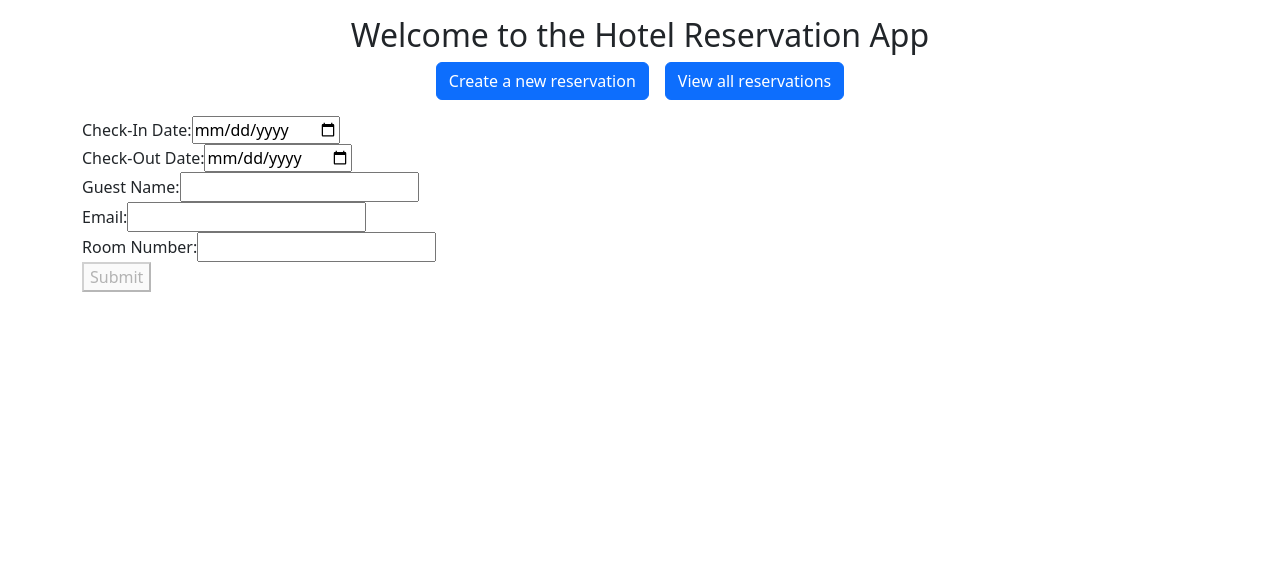
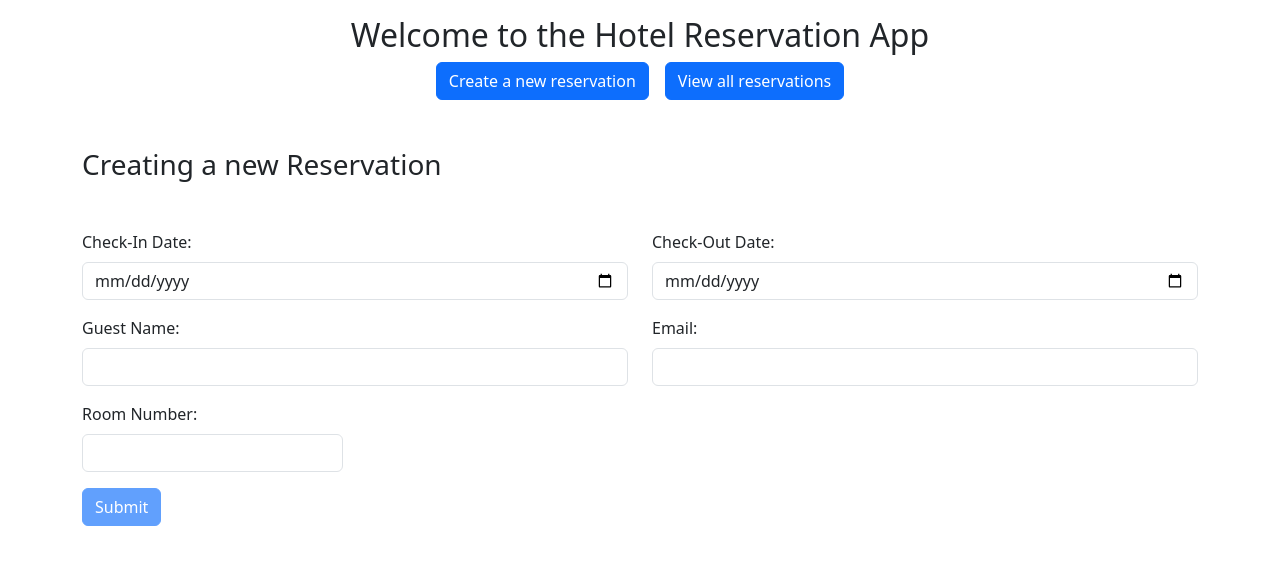
Before and after one commit to adarshsuman333/hotel-app, an Angular app: page /new in a window 1280 px wide. Shown: the top 564 px of the page. Built offline with nearby package versions, Linux system fonts and the light colour scheme.

Commit message:
Styling the reservation form component

```diff
--- a/src/app/reservation-form/reservation-form.component.html
+++ b/src/app/reservation-form/reservation-form.component.html
@@ -1,45 +1,56 @@
 <app-home></app-home>
+
+<h3 class="mt-5 mb-5">Creating a new Reservation</h3>
+
 <form [formGroup]="reservationForm" (ngSubmit)="onSubmit()">
 
-    <div>
-        <label for="checkInDate">Check-In Date:</label>
-        <input type ="date" formControlName="checkInDate">
-        <div *ngIf="reservationForm.get('checkInDate')?.invalid && reservationForm.get('checkInDate')?.touched" class="alert alert-danger">
-            Check-In Date is required.
+    <div class="row mb-3">
+        <div class="col">
+            <label class="form-label" for="checkInDate">Check-In Date:</label>
+            <input class="form-control" type ="date" formControlName="checkInDate">
+            <small class="text-danger" *ngIf="reservationForm.get('checkInDate')?.invalid && reservationForm.get('checkInDate')?.touched">
+                Check-In Date is required.
+            </small>
+        </div>
+
+        <div class="col">
+            <label class="form-label"  for="checkOutDate">Check-Out Date:</label>
+            <input class="form-control" type ="date" formControlName="checkOutDate">
+            <small class="text-danger" *ngIf="reservationForm.get('checkOutDate')?.invalid && reservationForm.get('checkOutDate')?.touched">
+                Check-Out Date is required.
+            </small>
         </div>
     </div>
 
-    <div>
-        <label for="checkOutDate">Check-Out Date:</label>
-        <input type ="date" formControlName="checkOutDate">
-        <div *ngIf="reservationForm.get('checkOutDate')?.invalid && reservationForm.get('checkOutDate')?.touched" class="alert alert-danger">
-            Check-Out Date is required.
+    <div class="row mb-3">
+        <div class="col">
+            <label class="form-label" for="guestName">Guest Name:</label>
+            <input class="form-control" type ="text" formControlName="guestName">
+            <small class="text-danger" *ngIf="reservationForm.get('guestName')?.invalid && reservationForm.get('guestName')?.touched" >
+                Guest Name is required.
+            </small>
+        </div>
+
+        <div class="col">
+            <label class="form-label" for="guestEmail">Email:</label>
+            <input class="form-control" type ="email" formControlName="guestEmail">
+            <small class="text-danger" *ngIf="reservationForm.get('guestEmail')?.invalid && reservationForm.get('guestEmail')?.touched">
+                Email is required.
+            </small>
         </div>
     </div>
 
-    <div>
-        <label for="guestName">Guest Name:</label>
-        <input type ="text" formControlName="guestName">
-        <div *ngIf="reservationForm.get('guestName')?.invalid && reservationForm.get('guestName')?.touched" class="alert alert-danger">
-            Guest Name is required.
+    <div class="row mb-3">
+        <div class="col-3">
+            <label class="form-label" for="roomNumber">Room Number:</label>
+            <input class="form-control" type ="number" formControlName="roomNumber">
+            <small class="text-danger" *ngIf="reservationForm.get('roomNumber')?.invalid && reservationForm.get('roomNumber')?.touched">
+                Room Number is required.
+            </small>
         </div>
     </div>
 
-    <div>
-        <label for="guestEmail">Email:</label>
-        <input type ="email" formControlName="guestEmail">
-        <div *ngIf="reservationForm.get('guestEmail')?.invalid && reservationForm.get('guestEmail')?.touched" class="alert alert-danger">
-            Email is required.
-        </div>
-    </div>
 
-    <div>
-        <label for="roomNumber">Room Number:</label>
-        <input type ="number" formControlName="roomNumber">
-        <div *ngIf="reservationForm.get('roomNumber')?.invalid && reservationForm.get('roomNumber')?.touched" class="alert alert-danger">
-            Room Number is required.
-        </div>
-    </div>
 
-    <button type="submit" [disabled]="reservationForm.invalid">Submit</button>
+    <button type="submit" class="btn btn-primary" [disabled]="reservationForm.invalid">Submit</button>
 </form>
```
